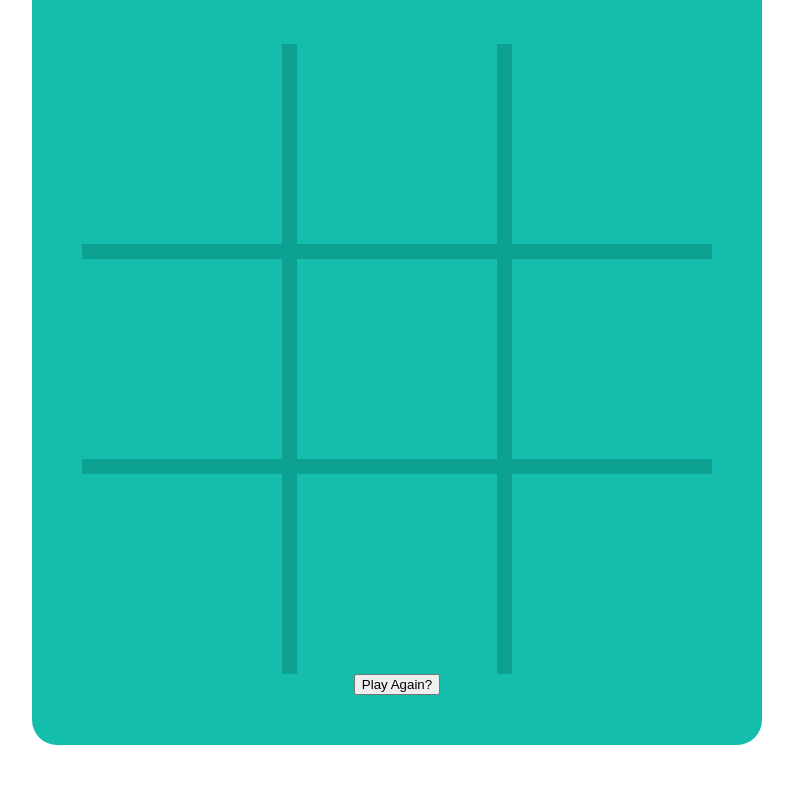
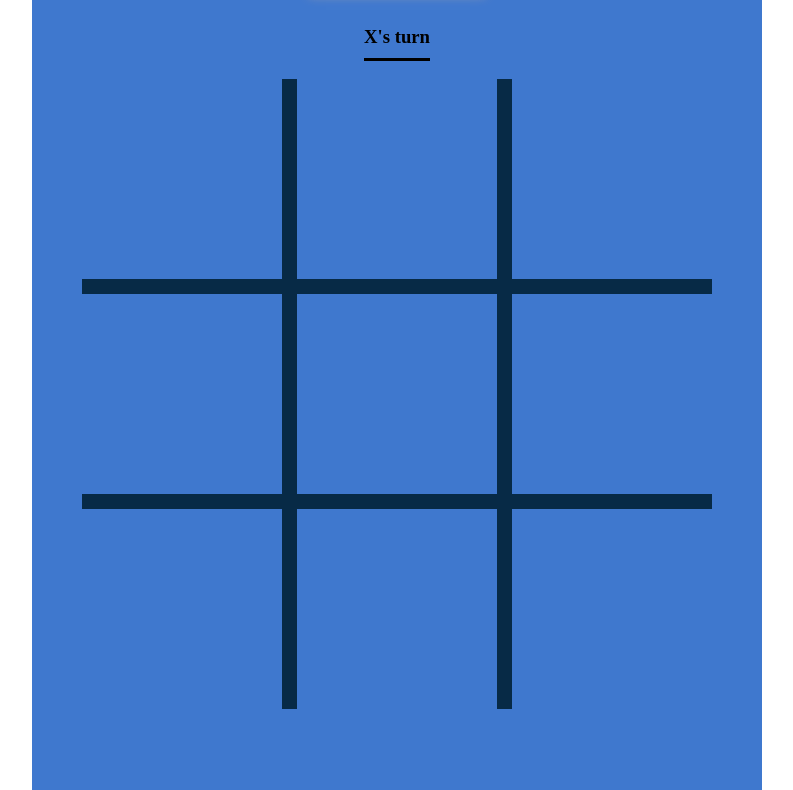
Before and after one commit to khawarrr/tic-tac-toe, a plain HTML site: page index.html in a window 1280 px wide. Shown: the part 181-971 px from the top of the page, without its empty margins (243-1036 px from the left). Drawn offline with Linux system fonts and the light colour scheme.

Commit message:
final push

```diff
--- a/index.html
+++ b/index.html
@@ -15,15 +15,15 @@
         <h3 id="msg"></h3>
 
         <div id="board">
-            <div id="grid_0" class="boxs"></div>
-            <div id="grid_1" class="boxs"></div>
-            <div id="grid_2" class="boxs"></div>
-            <div id="grid_3" class="boxs"></div>
-            <div id="grid_4" class="boxs"></div>
-            <div id="grid_5" class="boxs"></div>
-            <div id="grid_6" class="boxs"></div>
-            <div id="grid_7" class="boxs"></div>
-            <div id="grid_8" class="boxs"></div>
+            <div id="0" class="boxs"></div>
+            <div id="1" class="boxs"></div>
+            <div id="2" class="boxs"></div>
+            <div id="3" class="boxs"></div>
+            <div id="4" class="boxs"></div>
+            <div id="5" class="boxs"></div>
+            <div id="6" class="boxs"></div>
+            <div id="7" class="boxs"></div>
+            <div id="8" class="boxs"></div>
 
         </div>
 
--- a/js/main.js
+++ b/js/main.js
@@ -55,6 +55,7 @@ function init(){
 
     // we can use .fill(null) to fill out board with null values
     board = new Array(9).fill(null);
+    // board = [0,0,0,0,0,0,0,0,0]
 
     turn = 1;
     winner = null;
@@ -64,7 +65,7 @@ function init(){
 function render() {
     // render the board
     board.forEach(function (boxVal, boxIdx) {
-        document.getElementById(boxIdx).style.background = playerIcon[boxVal]
+        document.getElementById(boxIdx).innerHTML = playerIcon[boxVal];
     });
     // what happens when there is a tie
 
@@ -85,10 +86,11 @@ function getWinner() {
     winningCombinations.forEach(function(combination) {
       if (Math.abs(board[combination[0]] + board[combination[1]] + board[combination[2]]) === 3) {
         winner = turn; // whoever is on current turn and combo matches then that one wins
-      } else if (!board.includes(null)) {
-        winner = 'T';
       }
     })
+    if (!winner && !board.includes(null)) {
+        winner = 'T';
+    }
   }
 
 function handleClick (e) {
--- a/style.css
+++ b/style.css
@@ -16,25 +16,37 @@ body {
     flex-direction: column;
     justify-content: center;
     align-items: center;
-    background: #14BDAC;
+    background: rgb(63, 120, 206);
     margin: 50px;
     padding: 50px;
     border-radius: 25px;
 }
 
+.container > h1 {
+
+    -webkit-box-shadow:0px 1px 1px #5a545a;
+    -moz-box-shadow:0px 1px 1px #5a545a;
+    box-shadow:0px 10px 10px #aca5ac;
+
+}
+
+.container > h3 {
+    padding-bottom: 10px;
+    border-bottom: 3px solid;
+}
 
 #board {
     display: grid;
     grid-template-columns: repeat(3, 1fr);
     grid-template-rows: repeat(3, 1fr);
     gap: 15px;
-    background-color: #0DA192;
+    background-color: rgb(7, 42, 70);
 
 }
 
 
 .boxs {
-    background: #14BDAC;
+    background: rgb(63, 120, 206);
     display: flex;
     justify-content: center;
     align-items: center;
@@ -42,3 +54,16 @@ body {
     height: 200px;
     width: 200px;
 }
+
+
+#reset{
+    margin-top: 50px;
+    border-radius: 25%;
+    font-size: 20px;
+    font-weight: bold;
+    font-style: italic;
+    background-color: rgb(63, 120, 206);
+    -webkit-box-shadow:0px 1px 1px #5a545a;
+    -moz-box-shadow:0px 1px 1px #5a545a;
+    box-shadow:0px 10px 10px #aca5ac;
+}
```
